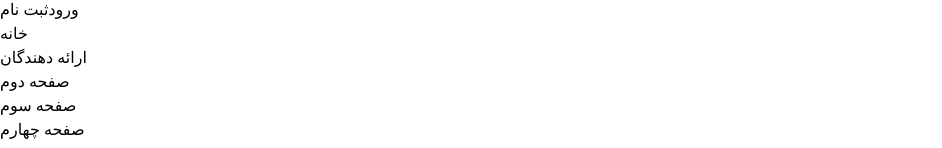
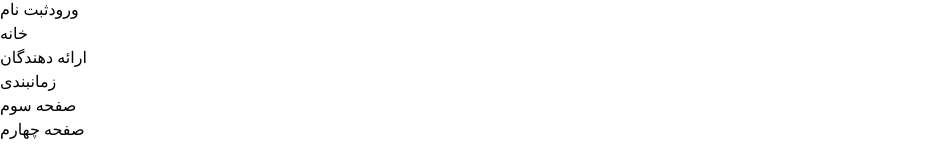
Before and after one commit to ShMirnajafi/EMIT-frontend-public, a Next.js app: page /scheduling in a window 1280 px wide. Shown: the part 132-280 px from the top of the page, without its empty margins (0-942 px from the left). Built offline with nearby package versions, Linux system fonts and the light colour scheme.

Commit message:
add scheduling link to navigation bar.

```diff
--- a/src/components/NavBar/NavigationLinks.tsx
+++ b/src/components/NavBar/NavigationLinks.tsx
@@ -6,7 +6,7 @@ function NavigationLinks() {
         <ul className="hidden md:flex space-x-12 text-gray-300">
             <li><Link href="/" className="text-[#50A4C8] font-semibold">خانه</Link></li>
             <li><Link href="/lecturers" className="hover:text-white">ارائه دهندگان</Link></li>
-            <li><Link href="#" className="hover:text-white">صفحه دوم</Link></li>
+            <li><Link href="/scheduling" className="hover:text-white">زمانبندی</Link></li>
             <li><Link href="#" className="hover:text-white">صفحه سوم</Link></li>
             <li><Link href="#" className="hover:text-white">صفحه چهارم</Link></li>
             <li><Link href="#" className="hover:text-white">صفحه پنجم</Link></li>
--- a/src/components/ScheduleTimeLine/ScheduleTime.tsx
+++ b/src/components/ScheduleTimeLine/ScheduleTime.tsx
@@ -10,10 +10,17 @@ interface ScheduleCardProps {
 }
 
 const ScheduleCard: React.FC<ScheduleCardProps> = ({ title, presenter, date, time }) => {
+    const isMostlyEnglish = (text: string): boolean => {
+        const englishChars = text.match(/[a-zA-Z]/g)?.length || 0;
+        return (englishChars / text.length) > 0.1;
+    };
+
+    const isTitlePersian = isMostlyEnglish(title);
+
     return (
         <div className="flex flex-col items-center relative">
             <ChainIcon/>
-            <div className="bg-[#39657E] text-white p-4 rounded-lg shadow-lg w-64 text-center relative">
+            <div className={`bg-[#39657E] text-white p-4 rounded-lg shadow-lg w-64 relative ${isTitlePersian ? 'text-left' : 'text-right'}`}>
                 <h3 className="font-bold text-lg">{title}</h3>
                 <p className="flex mt-4 items-center justify-end text-sm">
                     {presenter} {presenter !== undefined ? <UserIcon className="w-4 h-4 ml-1"/> : <br/>}
```
